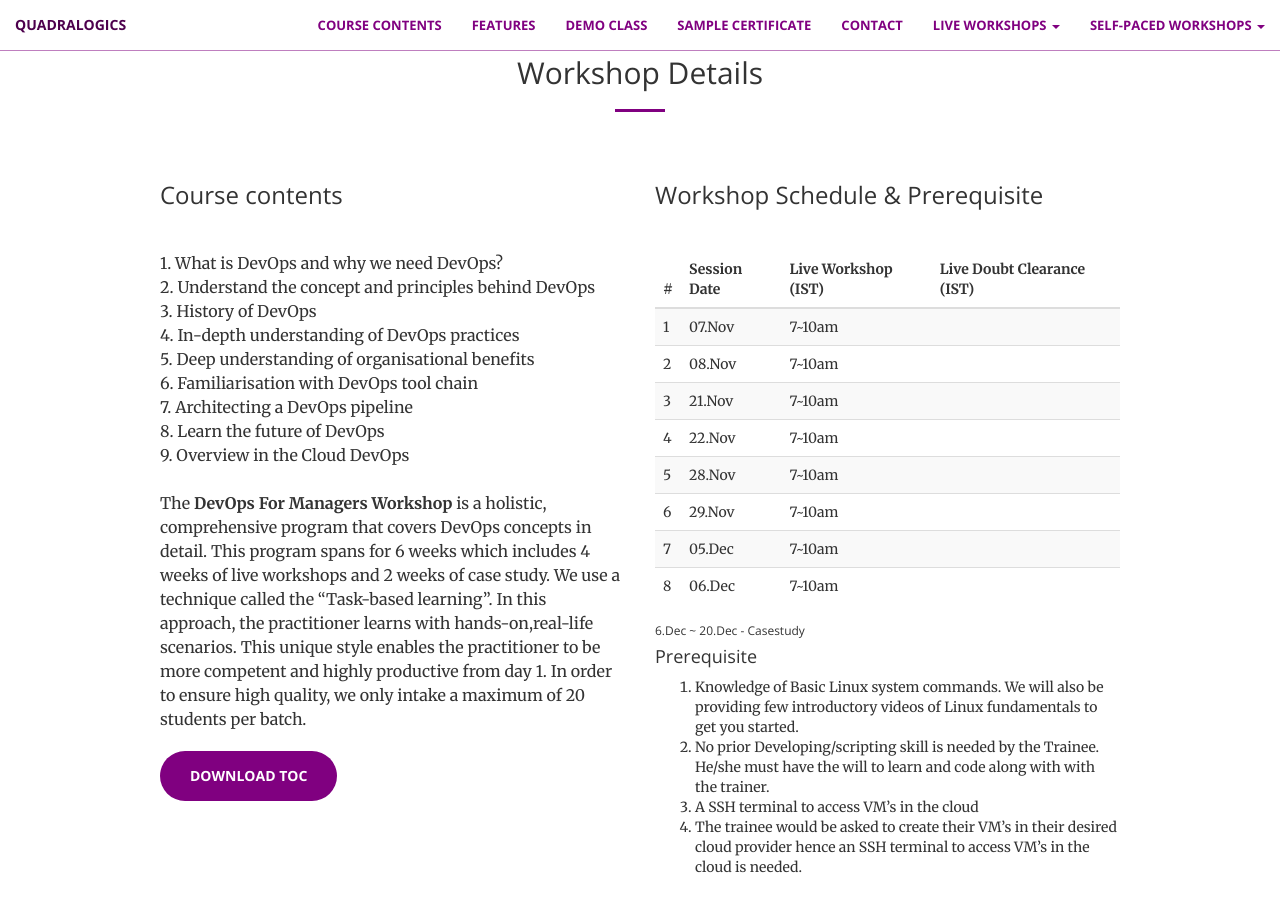
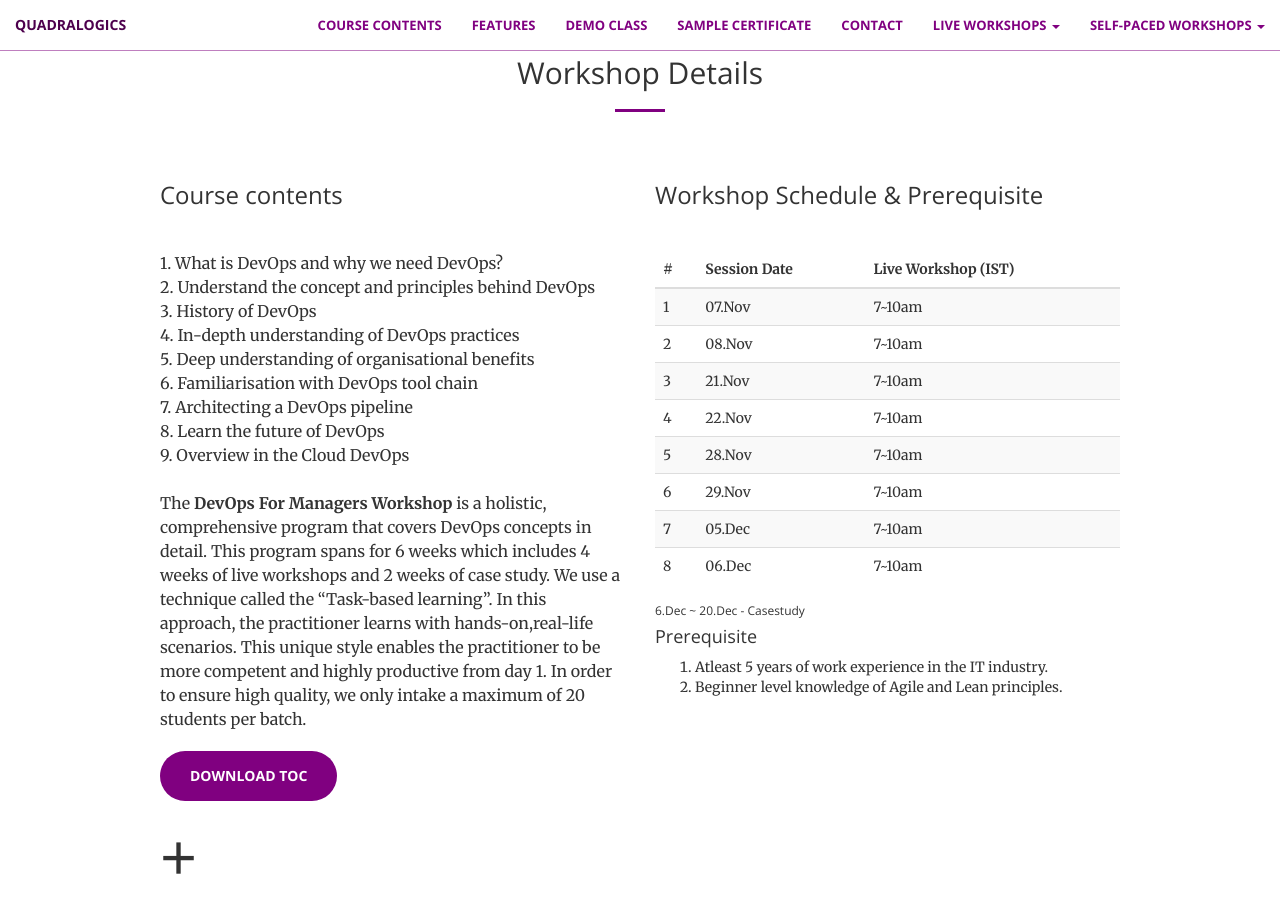
Before and after one commit to QuadraLogics/QuadraLogics.github.io, a Jekyll site: the page built from _training/DevOpsforManagers.md, in a window 1280 px wide and 900 px high, scrolled down 1769 px. Built offline with Jekyll 4.4.1, drawn with Linux system fonts in a browser that asks for light colours; nearby versions of some CDN libraries; comment, search, counter and statistics services are not loaded.

Commit message:
Modified pre-requisites

```diff
--- a/_training/DevOpsforManagers.md
+++ b/_training/DevOpsforManagers.md
@@ -67,7 +67,7 @@
 
 
 {: .table .table-striped}
-| #        | Session Date     |  Live Workshop (IST) | Live Doubt Clearance  (IST) |
+| #        | Session Date     |  Live Workshop (IST) |
 |-------|--------|-------|--------|
 | 1| 07.Nov | 7~10am |
 | 2| 08.Nov |  7~10am |
@@ -83,7 +83,5 @@
 
 #### Prerequisite
 
-1. Knowledge of Basic Linux system commands. We will also be providing few introductory videos of Linux fundamentals to get you started.
-2. No prior Developing/scripting skill is needed by the Trainee. He/she must have the will to learn and code along with with the trainer.
-3. A SSH terminal to access VM's in the cloud
-4. The trainee would be asked to create their VM's in their desired cloud provider hence an SSH terminal to access VM's in the cloud is needed.
+1. Atleast 5 years of work experience in the IT industry.
+2. Beginner level knowledge of Agile and Lean principles.
```
